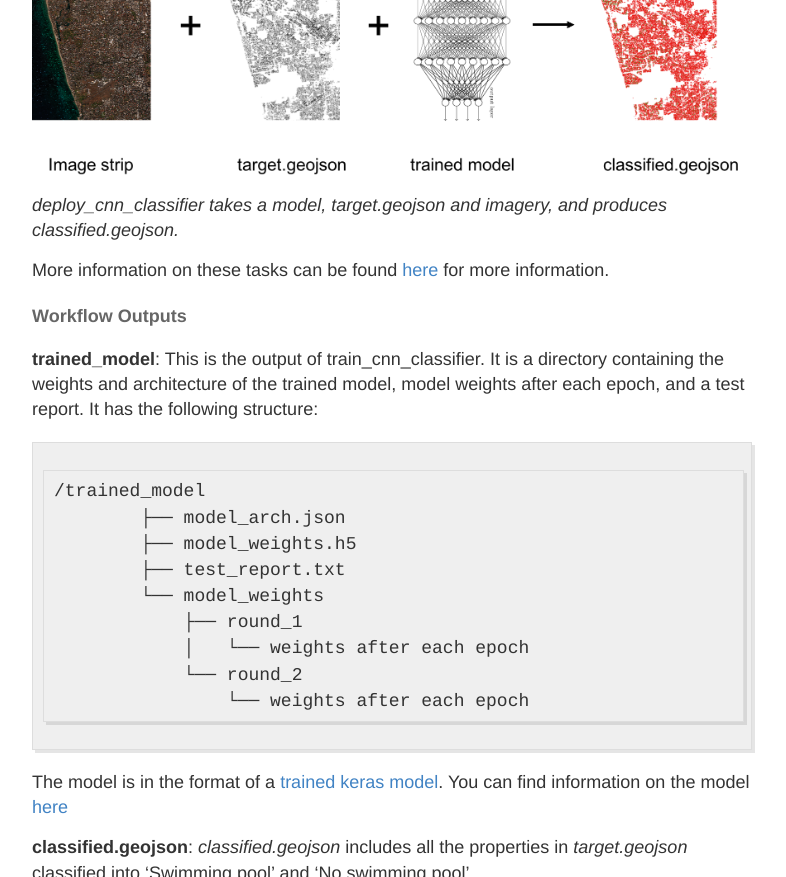
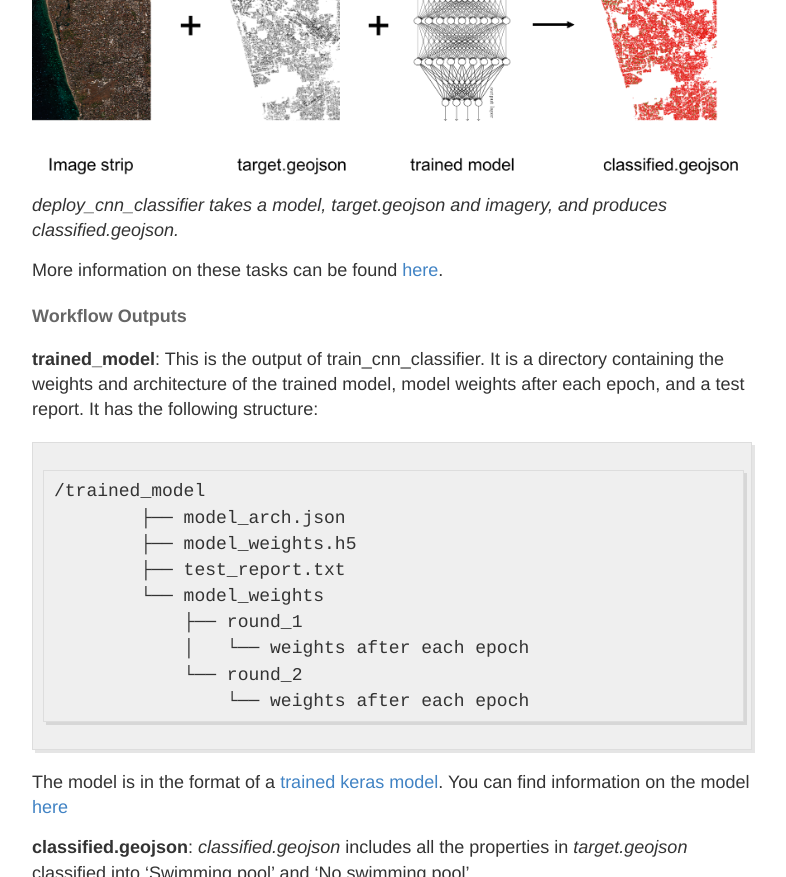
Before and after one commit to neoocm/PlatformStories.github.io, a Jekyll site: the page built from _posts/2016-9-8-swimming-pools.md, in a window 1280 px wide and 900 px high, scrolled down 4345 px, cut to the strip 0-877 px from the top of the window. Shown: the whole strip, without its empty margins (248-1034 px from the left). Built offline with Jekyll 4.4.1, drawn with Linux system fonts in a browser that asks for light colours.

Commit message:
more edits

```diff
--- a/_posts/2016-9-8-swimming-pools.md
+++ b/_posts/2016-9-8-swimming-pools.md
@@ -76,7 +76,7 @@ train_geojson/, target_geojson/, images/ under platform_stories/swimming_pools.
 ![deploy_cnn_classifier.png]({{ site.baseurl }}/images/swimming-pools/deploy_cnn_classifier.png)
 *deploy_cnn_classifier takes a model, target.geojson and imagery, and produces classified.geojson.*
 
-More information on these tasks can be found [here](https://github.com/PlatformStories/swimming-pools/tree/master/cnn_classifier_tasks/docs) for more information.
+More information on these tasks can be found [here](https://github.com/PlatformStories/swimming-pools/tree/master/cnn_classifier_tasks/docs).
 
 
 #### Workflow Outputs
```
